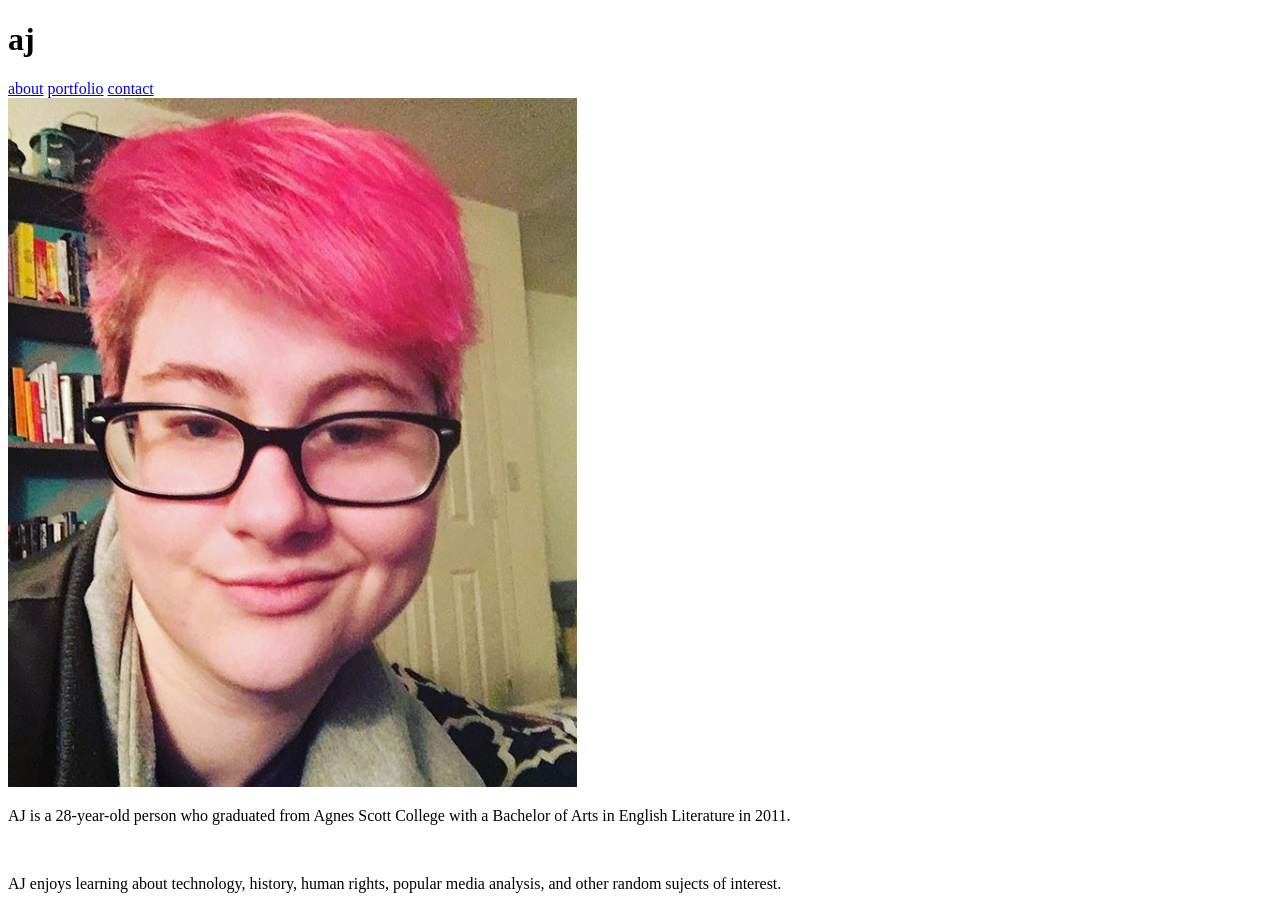
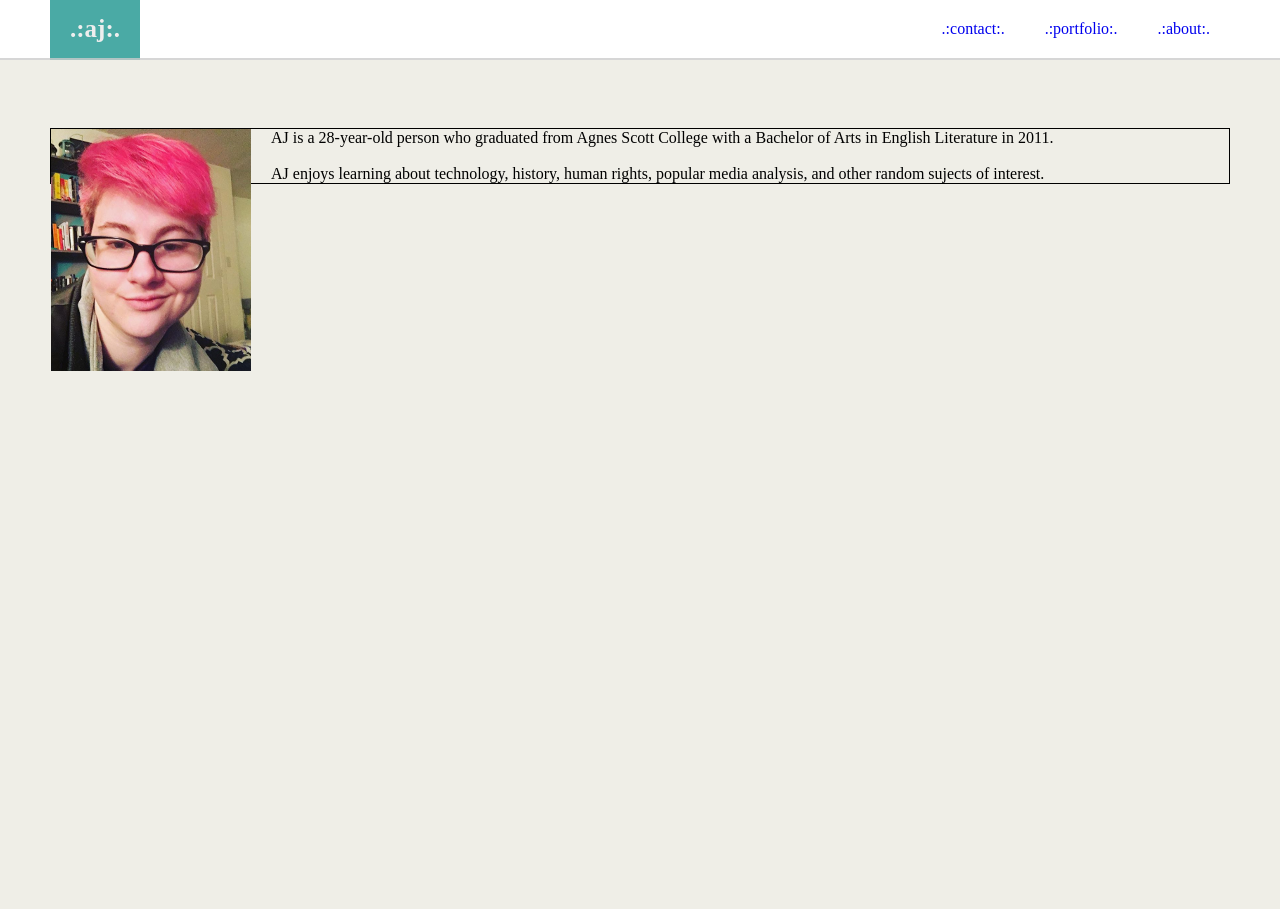
Before and after one commit to enigmatic-agent-scully/Basic-Portfolio, a plain HTML site: page index.html in a window 1280 px wide. After the commit the page ends 800 px from the top, so only its background shows below. Drawn offline with Linux system fonts and the light colour scheme.

Commit message:
further than i was before

```diff
--- a/assets/css/style.css
+++ b/assets/css/style.css
@@ -1,21 +1,71 @@
 
+* {
+  margin: 0;
+  padding: 0;
+  box-sizing: border-box;
+}
 body {
-
+  padding: 0;
+  margin: 0;
+  background: #efeee7;
 }
 
 header {
+  background: #ffffff;
+  height:60px;
+  float:none;
+  margin:0;
+  border-bottom:#cccc 2px solid;
+}
+
+h1 {
+  float:left;
+  margin: 0px 50px 0px 50px;
+  padding: 15px 20px;
+  font-size: 25px;
+  color: #eee;
+  border-bottom: #cccc 2px solid;
+  background-color:#4aaaa5;
+  height:60px;
 
 }
-h1 {
+ul {
+  list-style-type: none;
+  overflow:hidden;
+  margin-right: 50px;
 
 }
-.links {
-
+li a {
+    float:right;
+    display:inline-block;
+    padding: 20px;
+    background-color:white;
+    text-decoration: none;
 }
 
+section.clear{
+    clear:both;
+}
 .aboutmebox {
+  float:none;
+  margin: 50px;
+  border: 1px black solid;
+  height:
+}
 
+#main-bio,
+#bio-image {
+  float: left;
 }
-#myface {
 
+#main-bio {
+  width: 70%;
 }
+
+#contact-info {
+  width: 30%;
+}
+
+#bio-image {
+  margin-right: 20px;
+}
--- a/index.html
+++ b/index.html
@@ -3,26 +3,29 @@
 <head>
     <meta charset="utf-8" />
     <meta http-equiv="X-UA-Compatible" content="IE=edge">
-    <title>.about aj.</title>
+    <title>.:about aj:.</title>
     <link rel="stylesheet" type="text/css" media="screen" href="assets/css/style.css" />
 </head>
 <body>
     <header>
-        <div class="headerbox">
-        <h1>aj</h1>
-        <div class="links">
-        <a href="index.html">about</a>
-        <a href="portfolio.html">portfolio</a>
-        <a href="contact.html">contact</a>
-        </div>
+        <div class="containter">
+            <h1>.:aj:. </h1>
+            <ul>
+                <li><a href="index.html" class="about">.:about:.</a></li>
+                <li><a href="portfolio.html" class="portfolio">.:portfolio:.</a></li>
+                <li><a href="contact.html" class="contact">.:contact:.</a></li>
+            </ul>
         </div>
     </header>
-    <div class="aboutmebox">
-        <img id="myface" src="assets/images/myface.png">
+    <br>
+    <section class="aboutmebox">
+    <div class="main-bio">
+        <img id="bio-image" src="assets/images/myfacesmall.png">
         <p>AJ is a 28-year-old person who graduated from Agnes Scott College with a Bachelor of Arts in English Literature in 2011.</p>
         <br>
         <p>AJ enjoys learning about technology, history, human rights, popular media analysis, and other random sujects of interest.</p>
 
     </div>
+    </section>
 </body>
 </html>
```
Also changed, not shown: assets/images/myfacesmall.png (added).
